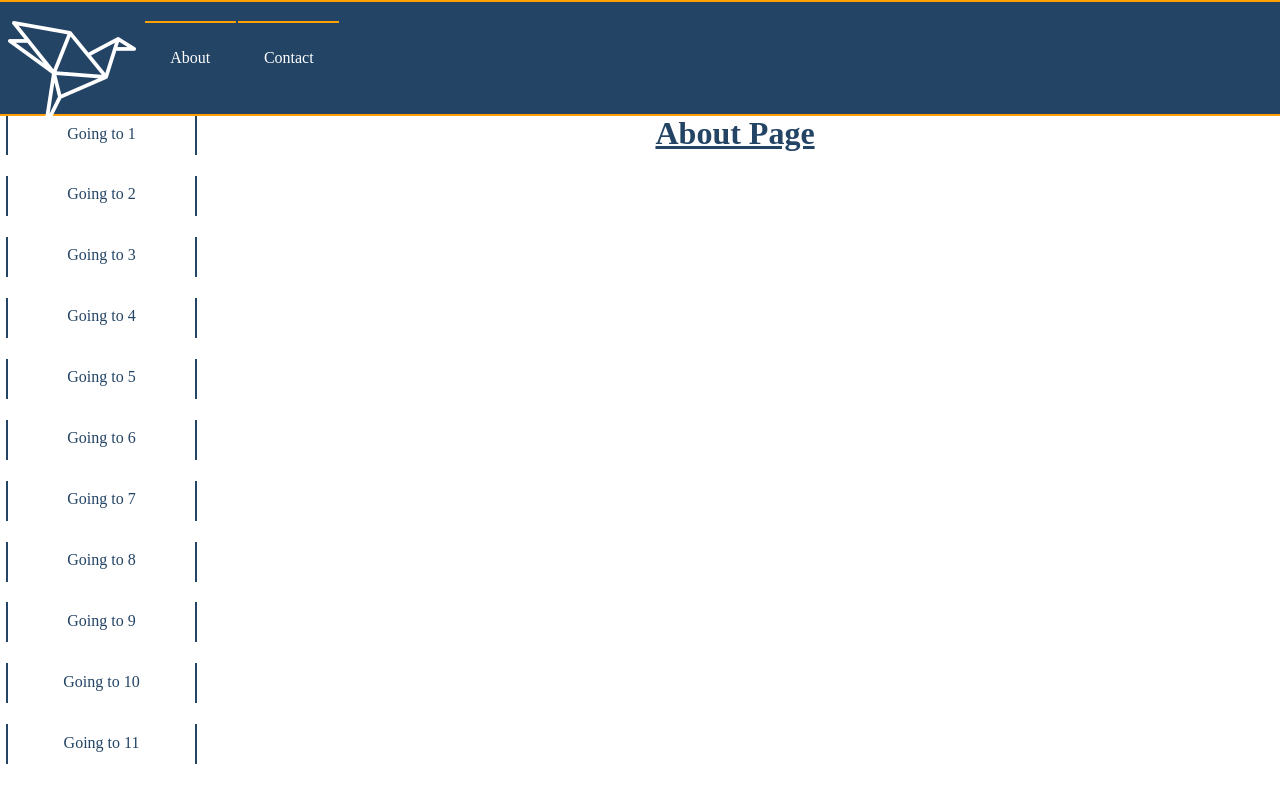
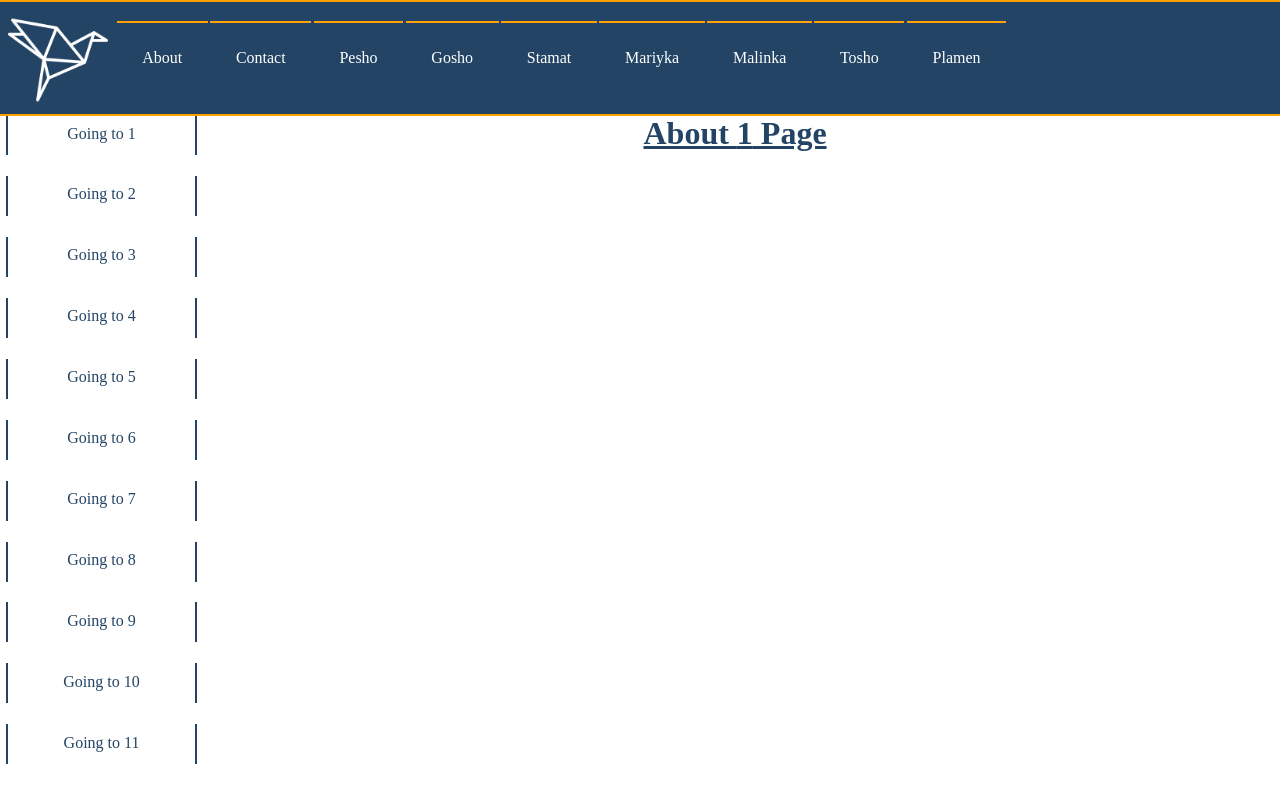
Before and after one commit to pirocorp/ReactJS, a React (Create React App) app in the folder Workshop/client/: page /about/1 in a window 1280 px wide. Shown: the top 800 px of the page. Built offline with nearby package versions, Linux system fonts and the light colour scheme; no server answers.

Commit message:
Navigation and routing

```diff
--- a/Workshop/client/src/App.js
+++ b/Workshop/client/src/App.js
@@ -52,10 +52,11 @@ class App extends Component {
                     />
 
                     <Switch>
+                        {/* Route is a HOC */}
                         <Route path="/" exact>
                             <Main posts={this.getPosts()} />
                         </Route>
-                        <Route path="/about" component={About} />
+                        <Route path="/about/:name?" component={About} />
                         <Route path="/contact" component={Contact} />
                         <Route render={() => <h1>404 Not Found</h1>} />
                     </Switch>
--- a/Workshop/client/src/components/About/About.js
+++ b/Workshop/client/src/components/About/About.js
@@ -1,9 +1,24 @@
+import { Redirect, useHistory } from 'react-router';
+
 import style from './About.module.css';
 
-function About() {
+/* Props injected by the Route */
+function About({
+    match,
+    history
+}) {
+    console.log(match);
+
+    //if (Math.random() > 0.5) {
+    //   return <Redirect to="/" />
+    //   history.push('/');
+    //
+    //   return <></>;
+    //}
+
     return(
         <main className="main-container">
-            <h1 >About Page</h1>
+            <h1>About {match.params.name} Page</h1>
         </main>
     );
 }
--- a/Workshop/client/src/components/Header/Header.js
+++ b/Workshop/client/src/components/Header/Header.js
@@ -1,7 +1,7 @@
 import style from './Header.module.css';
 
 import NavigationItem from './NavigationItem/';
-import { Link } from 'react-router-dom';
+import { Link, NavLink } from 'react-router-dom';
 
 function Header() {
     return(
@@ -12,12 +12,15 @@ function Header() {
                         <img src="/logo/white-origami-bird.png" alt="origami bird logo" />
                     </Link>
                 </NavigationItem>
-                <NavigationItem>
-                    <Link to="/about">About</Link>
-                </NavigationItem>
-                <NavigationItem>
-                    <Link to="/contact">Contact</Link>
-                </NavigationItem>
+                <NavigationItem><NavLink exact={true} activeClassName={style.active} to="/about">About</NavLink></NavigationItem>
+                <NavigationItem><NavLink exact={true} activeClassName={style.active} to="/contact">Contact</NavLink></NavigationItem>
+                <NavigationItem><NavLink exact={true} activeClassName={style.active} to="/about/pesho">Pesho</NavLink></NavigationItem>
+                <NavigationItem><NavLink exact={true} activeClassName={style.active} to="/about/gosho">Gosho</NavLink></NavigationItem>
+                <NavigationItem><NavLink exact={true} activeClassName={style.active} to="/about/stamat">Stamat</NavLink></NavigationItem>
+                <NavigationItem><NavLink exact={true} activeClassName={style.active} to="/about/mariyka">Mariyka</NavLink></NavigationItem>
+                <NavigationItem><NavLink exact={true} activeClassName={style.active} to="/about/malinka">Malinka</NavLink></NavigationItem>
+                <NavigationItem><NavLink exact={true} activeClassName={style.active} to="/about/tosho">Tosho</NavLink></NavigationItem>
+                <NavigationItem><NavLink exact={true} activeClassName={style.active} to="/about/plamen">Plamen</NavLink></NavigationItem>
             </ul>
         </nav>
     );
--- a/Workshop/client/src/components/Header/Header.module.css
+++ b/Workshop/client/src/components/Header/Header.module.css
@@ -10,5 +10,10 @@
     border-top: 2px solid #ffa000;
 }
 
+.active {
+    background-color: red;
+    padding: 5px;
+}
+
 /* Header Navigation Styles*/
 /* ------------------------------------------------------------------------------- */
--- a/Workshop/client/src/components/Header/NavigationItem/NavigationItem.js
+++ b/Workshop/client/src/components/Header/NavigationItem/NavigationItem.js
@@ -5,9 +5,7 @@ function NavigationItem({
 }) {
     return(
         <li className={style.navigationListItem}>
-            <a>
-                {children}
-            </a>
+            {children}
         </li>
     );
 }
--- a/Workshop/client/src/components/Header/NavigationItem/NavigationItem.module.css
+++ b/Workshop/client/src/components/Header/NavigationItem/NavigationItem.module.css
@@ -3,6 +3,10 @@
 .navigationListItem a {
     color: white;
     text-decoration: none;
+}
+
+.navigationListItem img{
+    height: 100px;
 }
 
 .navigationListItem {
```
